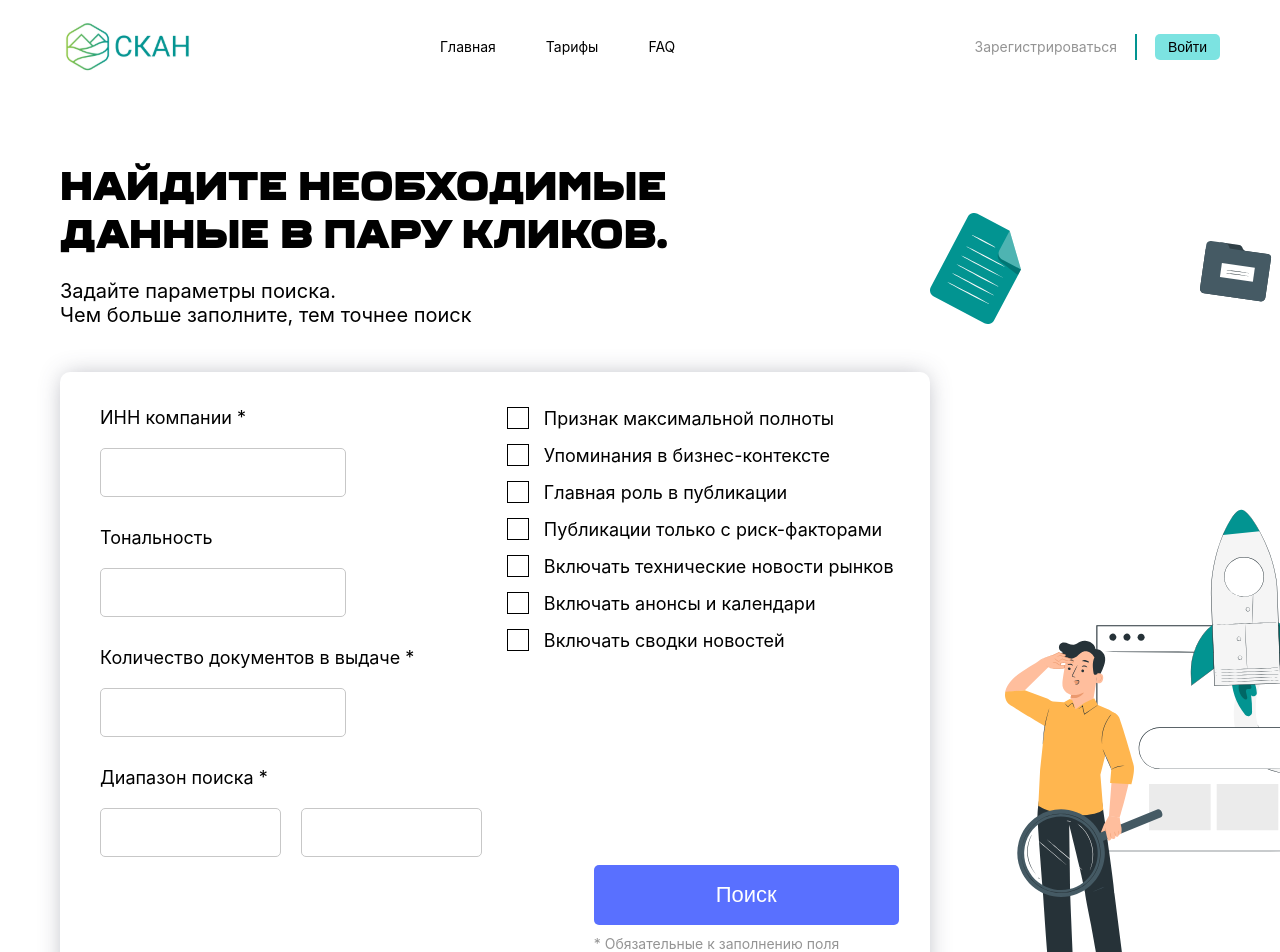
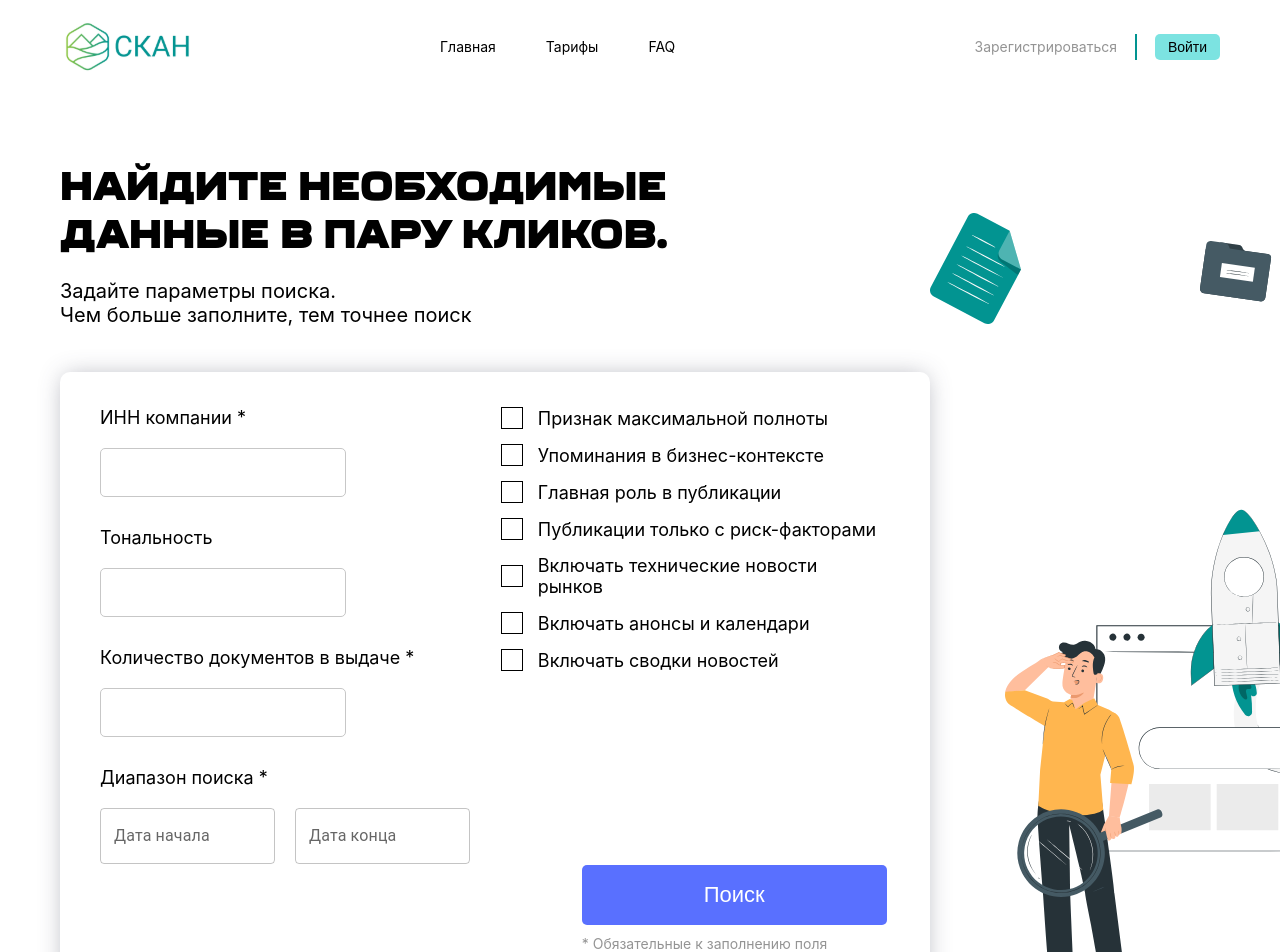
Before and after one commit to MikhailPonomarev/scan, a React (Create React App) app: page /search-form in a window 1280 px wide. Shown: the top 952 px of the page. Built offline with nearby package versions, Linux system fonts and the light colour scheme.

Commit message:
feat: Add date pickers

```diff
--- a/package.json
+++ b/package.json
@@ -3,6 +3,10 @@
   "version": "0.1.0",
   "private": true,
   "dependencies": {
+    "@emotion/react": "^11.13.5",
+    "@emotion/styled": "^11.13.5",
+    "@mui/material": "^6.1.8",
+    "@mui/x-date-pickers": "^7.22.3",
     "@reduxjs/toolkit": "^2.3.0",
     "@testing-library/jest-dom": "^5.17.0",
     "@testing-library/react": "^13.4.0",
@@ -11,6 +15,7 @@
     "@types/node": "^16.18.115",
     "@types/react": "^18.3.12",
     "@types/react-dom": "^18.3.1",
+    "dayjs": "^1.11.13",
     "react": "^18.3.1",
     "react-dom": "^18.3.1",
     "react-redux": "^9.1.2",
--- a/src/components/searchPage/form/searchForm.style.ts
+++ b/src/components/searchPage/form/searchForm.style.ts
@@ -1,5 +1,6 @@
 import styled from 'styled-components';
 import { fonts, secondaryColors, primaryColors } from '../../../style/variables.style';
+import { DatePicker } from '@mui/x-date-pickers';
 
 export const Layout = styled.div`
     display: flex;
@@ -34,8 +35,8 @@ export const InputContainer = styled.div`
 
 export const Label = styled.label``;
 
-export const Input = styled.input<{ $width: '240px' | '175px' }>`
-    width: ${(props) => props.$width};
+export const Input = styled.input`
+    width: 240px;
     height: 45px;
     border: 1px solid ${secondaryColors.lightGrey};
     border-radius: 5px;
@@ -44,6 +45,11 @@ export const Input = styled.input<{ $width: '240px' | '175px' }>`
 export const DatePickerContainer = styled.div`
     display: flex;
     gap: 20px;
+`;
+
+export const StyledDatePicker = styled(DatePicker)`
+    width: 175px;
+    height: 45px;
 `;
 
 export const FormCheckboxesContainer = styled.div`
--- a/src/components/searchPage/form/searchForm.tsx
+++ b/src/components/searchPage/form/searchForm.tsx
@@ -13,25 +13,24 @@ import {
     Label,
     SearchButtonContainer,
     FormGrid,
-    Layout
+    Layout,
+    StyledDatePicker
 } from './searchForm.style';
 import { searchResultRoute } from '../../../app/routes';
+import { AdapterDayjs } from '@mui/x-date-pickers/AdapterDayjs';
+import 'dayjs/locale/de';
+import { LocalizationProvider } from '@mui/x-date-pickers';
+import { useState } from 'react';
+import { Dayjs } from 'dayjs';
+
 
 const SearchForm = () => {
     const navigate = useNavigate();
 
     const handleSearchButtonClick = () => navigate(searchResultRoute);
 
-    const inputsNames = ['ИНН компании *', 'Тональность', 'Количество документов в выдаче *'];
-
-    const inputs = inputsNames.map((it) => {
-        return (
-            <InputContainer>
-                <Label>{it}</Label>
-                <Input $width='240px' />
-            </InputContainer>
-        );
-    });
+    const [dateStart, setDateStart] = useState<Dayjs | null>(null);
+    const [dateEnd, setDateEnd] = useState<Dayjs | null>(null);
 
     const checkboxesNames = [
         'Признак максимальной полноты',
@@ -64,13 +63,34 @@ const SearchForm = () => {
         <Layout>
             <FormGrid>
                 <FormInputsContainer>
-                    {inputs}
+                    <InputContainer>
+                        <Label>ИНН компании *</Label>
+                        <Input />
+                    </InputContainer>
+                    <InputContainer>
+                        <Label>Тональность</Label>
+                        <Input />
+                    </InputContainer>
+                    <InputContainer>
+                        <Label>Количество документов в выдаче *</Label>
+                        <Input />
+                    </InputContainer>
                     <InputContainer>
                         <Label>Диапазон поиска *</Label>
-                        <DatePickerContainer>
-                            <Input $width='175px' />
-                            <Input $width='175px' />
-                        </DatePickerContainer>
+                        <LocalizationProvider dateAdapter={AdapterDayjs} adapterLocale='de'>
+                            <DatePickerContainer>
+                                <StyledDatePicker
+                                    label='Дата начала'
+                                    value={dateStart}
+                                    onChange={(newDate) => setDateStart(newDate)}
+                                />
+                                <StyledDatePicker
+                                    label='Дата конца'
+                                    value={dateEnd}
+                                    onChange={(newDate) => setDateEnd(newDate)}
+                                />
+                            </DatePickerContainer>
+                        </LocalizationProvider>
                     </InputContainer>
                 </FormInputsContainer>
                 <FormCheckboxesContainer>
```
Also changed, not shown: 1 other file (tests, documents, lock files or other folders).
